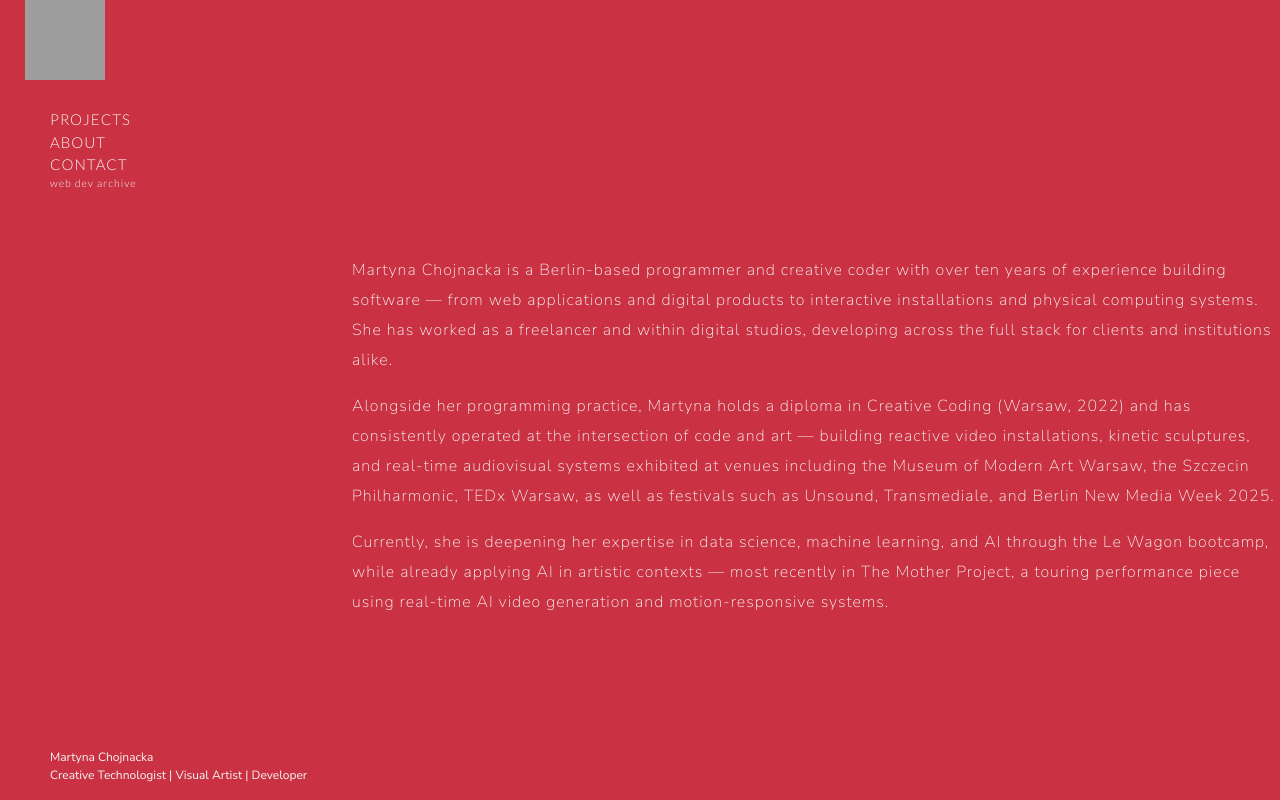
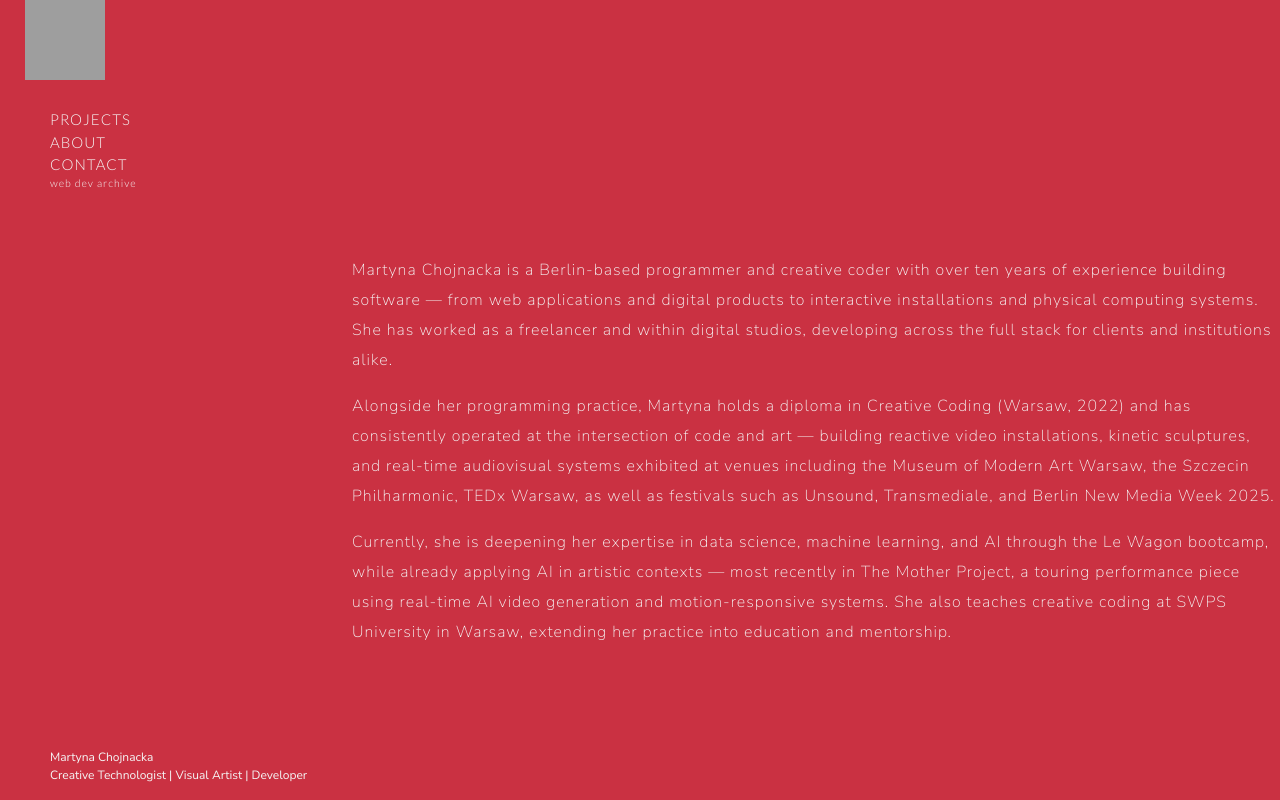
Before and after one commit to MartynaC/portfolio, a Next.js app: page /about in a window 1280 px wide. Built offline with nearby package versions, Linux system fonts and the light colour scheme.

Commit message:
about text change

```diff
--- a/app/about/page.js
+++ b/app/about/page.js
@@ -15,7 +15,7 @@ export default function AboutPage() {
               Alongside her programming practice, Martyna holds a diploma in Creative Coding (Warsaw, 2022) and has consistently operated at the intersection of code and art — building reactive video installations, kinetic sculptures, and real-time audiovisual systems exhibited at venues including the Museum of Modern Art Warsaw, the Szczecin Philharmonic, TEDx Warsaw, as well as festivals such as Unsound, Transmediale, and Berlin New Media Week 2025.
             </p>
             <p>
-              Currently, she is deepening her expertise in data science, machine learning, and AI through the Le Wagon bootcamp, while already applying AI in artistic contexts — most recently in The Mother Project, a touring performance piece using real-time AI video generation and motion-responsive systems.
+              Currently, she is deepening her expertise in data science, machine learning, and AI through the Le Wagon bootcamp, while already applying AI in artistic contexts — most recently in The Mother Project, a touring performance piece using real-time AI video generation and motion-responsive systems. She also teaches creative coding at SWPS University in Warsaw, extending her practice into education and mentorship.
             </p>
           </div>
         </div>
```
